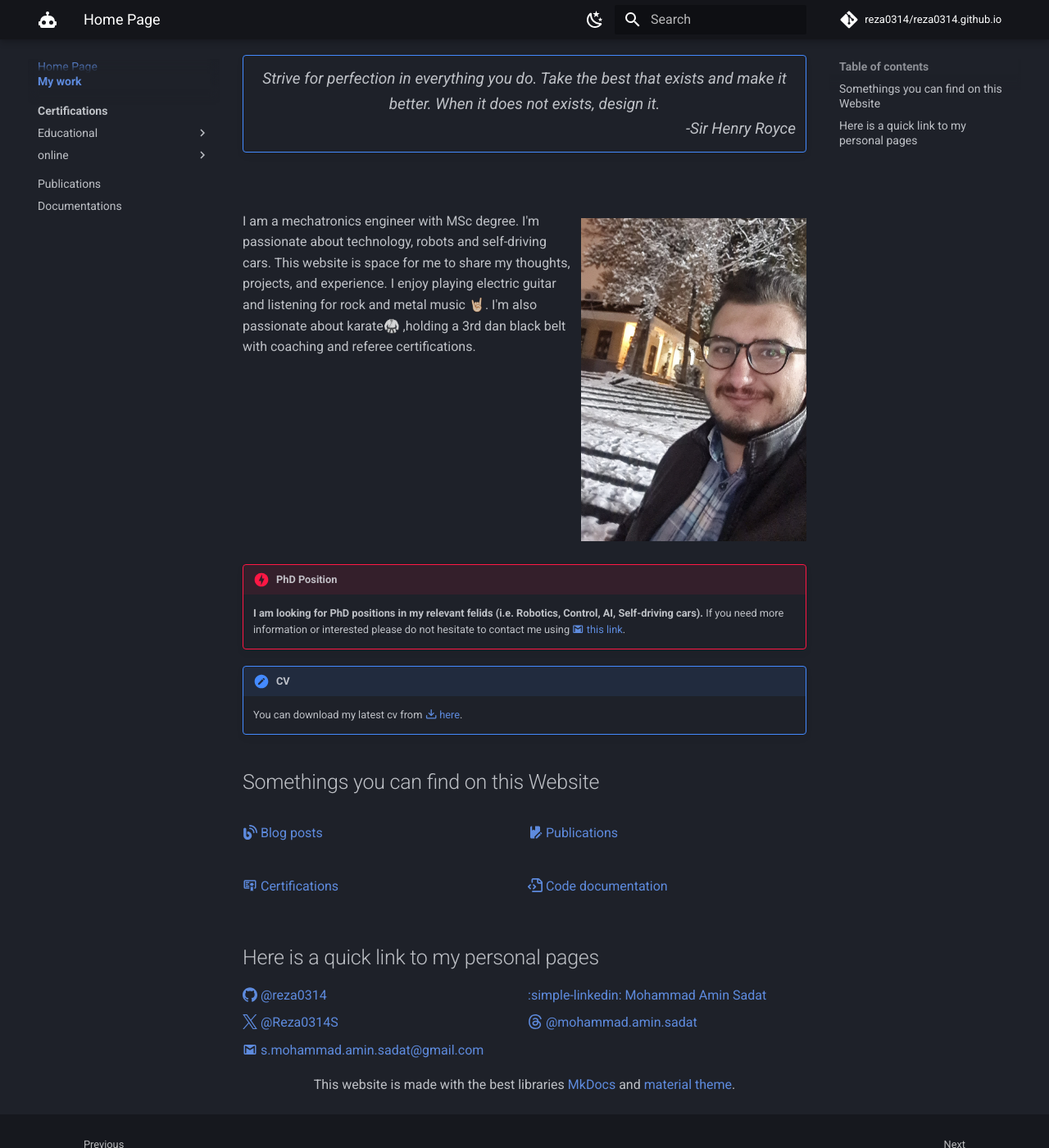
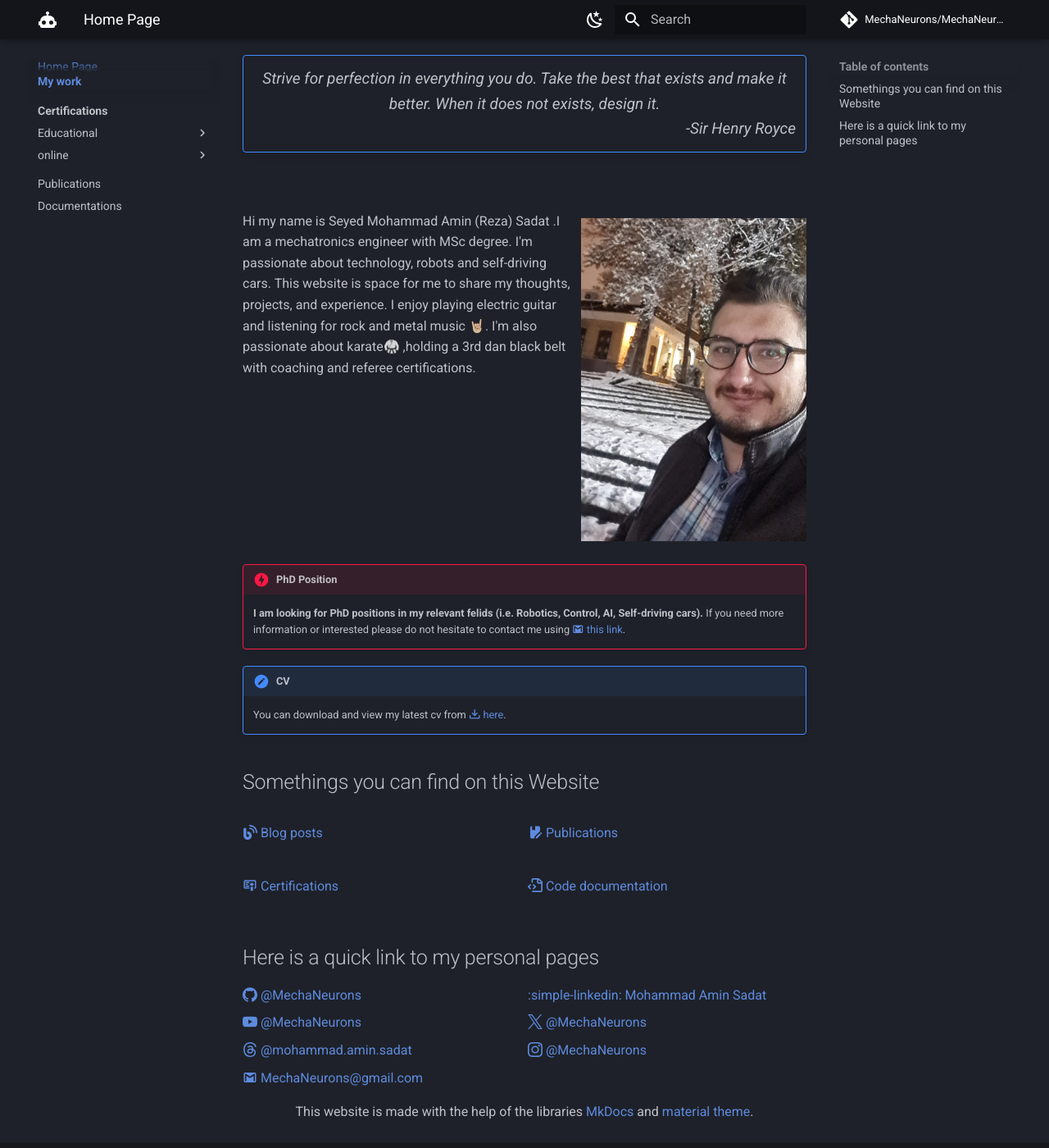
Before and after one commit to MechaNeurons/MechaNeurons.github.io, an MkDocs documentation site: the page built from docs/index.md, in a window 1280 px wide and 1400 px high, scrolled down 229 px. Shown: the whole window at 82% size. Built offline with MkDocs 1.6.1 and Material for MkDocs 9.7.7, drawn with Linux system fonts in a browser that asks for light colours; comment, search, counter and statistics services are not loaded.

Commit message:
update the site

```diff
--- a/docs/index.md
+++ b/docs/index.md
@@ -7,7 +7,8 @@
 <div style='display:flex;text-align:left;flex-wrap:wrap; margin:0 auto;'>
 <div style="flex:1;justify-content:left;margin-top:5%;margin-right:8px;">
 <p markdown>
-I am a mechatronics engineer with MSc degree. I'm passionate about technology, robots and self-driving cars. This website is space for me to share my thoughts, projects, and experience. I enjoy playing electric guitar and listening for rock and metal music 🤘🏻. I'm also passionate about karate🥋 ,holding a 3rd dan black belt with coaching and referee certifications.
+Hi my name is Seyed Mohammad Amin (Reza) Sadat
+.I am a mechatronics engineer with MSc degree. I'm passionate about technology, robots and self-driving cars. This website is space for me to share my thoughts, projects, and experience. I enjoy playing electric guitar and listening for rock and metal music 🤘🏻. I'm also passionate about karate🥋 ,holding a 3rd dan black belt with coaching and referee certifications.
 </p>
 </div>
 <div style="max-width:40%;heigh:auto;margin-top:5%;">
@@ -19,7 +20,7 @@ I am a mechatronics engineer with MSc degree. I'm passionate about technology, r
     If you need more information or interested please do not hesitate to contact me using [:material-gmail: this link](mailto:s.mohammad.amin.sadat@gmail.com).
 
 !!! note "CV"
-    You can download my latest cv from [:octicons-download-16: here](https://minhaskamal.github.io/DownGit/#/home?url=https://github.com/reza0314/CV/blob/965d33ffac948172378085c38d375ab088489005/CV.pdf).
+    You can download and view my latest cv from [:octicons-download-16: here](https://raw.githubusercontent.com/MechaNeurons/CV/965d33ffac948172378085c38d375ab088489005/CV.pdf).
 
 ## Somethings you can find on this Website
 
@@ -33,17 +34,24 @@ I am a mechatronics engineer with MSc degree. I'm passionate about technology, r
 ## Here is a quick link to my personal pages
 
 <div class="grid" markdown>
-[:simple-github: @reza0314](https://github.com/reza0314)
+[:simple-github: @MechaNeurons](https://github.com/MechaNeurons/)
 
 [:simple-linkedin: Mohammad Amin Sadat](https://www.linkedin.com/in/mohammad-amin-sadat-341552196/)
 
-[:simple-x: @Reza0314S](https://x.com/Reza0314S?t=FAXcUkL-I--4VqYAJCJoww&s=09)
+[:simple-youtube: @MechaNeurons](https://www.youtube.com/@MechaNeurons)
 
-[:simple-threads: @mohammad.amin.sadat](https://www.threads.net/@mohammad.amin.sadat)
+[:simple-x: @MechaNeurons](https://x.com/MechaNeurons?t=jNJCeb2VqexrUcvGITRo-A&s=09)
 
-[:material-gmail: s.mohammad.amin.sadat@gmail.com](mailto:s.mohammad.amin.sadat@gmail.com)
+[:simple-threads: @mohammad.amin.sadat](https://www.threads.net/@mechaneurons)
 
+<!-- [:material-gmail: s.mohammad.amin.sadat@gmail.com](mailto:s.mohammad.amin.sadat@gmail.com) -->
+
+
+<!-- <div style="margin:auto;" markdown> -->
+[:simple-instagram: @MechaNeurons](https://www.instagram.com/mechaneurons?igsh=YTQwZjQ0NmI0OA==)
+<!-- </div> -->
+[:material-gmail: MechaNeurons@gmail.com](mailto:MechaNeurons@gmail.com)
 </div>
 <div style="text-align: center; text-justify: inter-word" markdown>
-This website is made with the best libraries [MkDocs](https://www.mkdocs.org/) and [material theme](https://www.starfallprojects.co.uk/projects/).
+This website is made with the help of the libraries [MkDocs](https://www.mkdocs.org/) and [material theme](https://www.starfallprojects.co.uk/projects/).
 </div>
--- a/docs/overrides/main.html
+++ b/docs/overrides/main.html
@@ -45,23 +45,35 @@
     </a>.
   </strong><br>
   For updates follow <strong>Me</strong> on
-  <a rel="me" href="https://fosstodon.org/@squidfunk">
+  <a rel="me" href="https://www.youtube.com/@MechaNeurons">
+    <span class="twemoji mastodon">
+      {% include ".icons/fontawesome/brands/youtube.svg" %}
+    </span>
+  </a>
+  ,
+  <a rel="me" href="https://www.linkedin.com/in/mohammad-amin-sadat-341552196/">
     <span class="twemoji mastodon">
       {% include ".icons/fontawesome/brands/linkedin-in.svg" %}
     </span>
   </a>
   ,
-  <a href="https://x.com/Reza0314S?t=FAXcUkL-I--4VqYAJCJoww&s=09">
+  <a href="https://x.com/MechaNeurons?t=jNJCeb2VqexrUcvGITRo-A&s=09">
     <span class="twemoji twitter">
       {% include ".icons/fontawesome/brands/x-twitter.svg" %}
     </span>
   </a>
+  ,
+  <a rel="me" href="https://www.instagram.com/mechaneurons?igsh=YTQwZjQ0NmI0OA==">
+    <span class="twemoji mastodon">
+      {% include ".icons/fontawesome/brands/instagram.svg" %}
+    </span>
+  </a>
   , and
-  <a href="https://www.threads.net/@mohammad.amin.sadat">
+  <a href="https://www.threads.net/@mechaneurons">
     <span class="twemoji twitter">
       {% include ".icons/fontawesome/brands/threads.svg" %}
     </span>
-  </a>
+  </a>.
 {% endblock %}
 
 <!-- Theme-related JavaScript -->
--- a/mkdocs.yml
+++ b/mkdocs.yml
@@ -1,12 +1,12 @@
 site_name: Seyed Mohammad Amin Sadat
-site_url: https://reza0314.github.io
+site_url: https://MechaNeurons.github.io
 site_author: Seyed Mohammad Amin Sadat
 site_description: >-
   My personal website
 
 # Repository
-repo_name: reza0314/reza0314.github.io
-repo_url: https://github.com/reza0314/reza0314.github.io
+repo_name: MechaNeurons/MechaNeurons.github.io
+repo_url: https://github.com/MechaNeurons/MechaNeurons.github.io
 
 
 theme:
@@ -85,6 +85,18 @@ extra_css:
 
 extra:
   generator: false
+  social:
+    - icon: fontawesome/brands/youtube
+      link: https://www.youtube.com/@MechaNeurons
+    - icon: fontawesome/brands/linkedin
+      link: https://www.linkedin.com/in/mohammad-amin-sadat-341552196/
+    - icon: fontawesome/brands/x-twitter
+      link: https://x.com/MechaNeurons?t=jNJCeb2VqexrUcvGITRo-A&s=09
+    - icon: fontawesome/brands/instagram
+      link: https://www.instagram.com/mechaneurons?igsh=YTQwZjQ0NmI0OA==
+    - icon: fontawesome/brands/threads
+      link: https://www.threads.net/@mechaneurons
+
 
 nav:
   - Home Page: index.md
```
Also changed, not shown: docs/certifications/index.md (+4 -0 lines).
